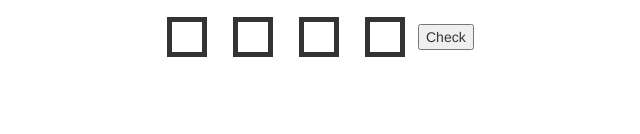
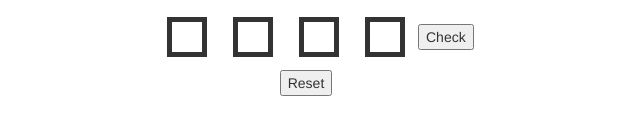
Before and after one commit to WatsonFungHK/mastermind, a website: page index.html in a window 1280 px wide. Shown: the part 524-658 px from the top of the page, without its empty margins (334-974 px from the left). Drawn offline with nearby package versions, Linux system fonts and the light colour scheme.

Commit message:
add reset button

```diff
--- a/index.html
+++ b/index.html
@@ -14,7 +14,7 @@
 <body>
 	<div id=codePegsContainer class=modal></div>
 	<div id=rowContainer></div>
-
+	<div id=resetContainer></div>
 </body>
 
 <script type="text/javascript" src="http://code.jquery.com/jquery-latest.min.js"></script>
--- a/public/assets/css/main.css
+++ b/public/assets/css/main.css
@@ -1,6 +1,6 @@
 body {
-	display: flex;
-	justify-content: center;
+	/* display: flex; */
+	/* justify-content: center; */
 }
 
 /* #rowContainer{
@@ -19,6 +19,11 @@ body {
 	margin: 13px;
 }
 
+#resetContainer {
+	display: flex;
+	justify-content: center;
+}
+
 #checkBox {
 	display: flex;
 	float: right;
--- a/public/js/game.js
+++ b/public/js/game.js
@@ -10,10 +10,9 @@ const gameDifficulty = {
 const pegs = 4;
 
 const game = {
-
-
 	start: (difficulty) => {
 		game.generateCodePegs()
+		game.UIsetup(difficulty || gameDifficulty.isChallenge)
 		game.addRows(difficulty || gameDifficulty.isChallenge)
 		game.play()
 	},
@@ -31,9 +30,15 @@ const game = {
 		game.setColorForCodePegs()
 	},
 
+	UIsetup: (difficulty) => {
+		game.addRows(difficulty)
+		game.addResetButton()
+	},
+
 	addRows: (difficulty) => {
 		var rowsHTML
 		var rows = difficulty
+		$('#rowContainer').html('')
 		for (var i = 0; i < rows; i++){
 			rowsHTML = '<div class=row>';
 			for(var j = 0; j < pegs; j++){
@@ -42,6 +47,14 @@ const game = {
 			rowsHTML += `<div id=row${i}btnContainer style="width: 40px;heigth: 40px"><button class=submitBtn id=row${i}>Check</button> </div></div>`
 			$('#rowContainer').append(rowsHTML)
 		}
+	},
+
+	addResetButton: () => {
+
+		$('#resetContainer').html(`<button id='reset'>Reset</button>`)
+		$('#reset').on('click', function() {
+			game.restart()
+		})
 	},
 
 	randColor: () => {
```
